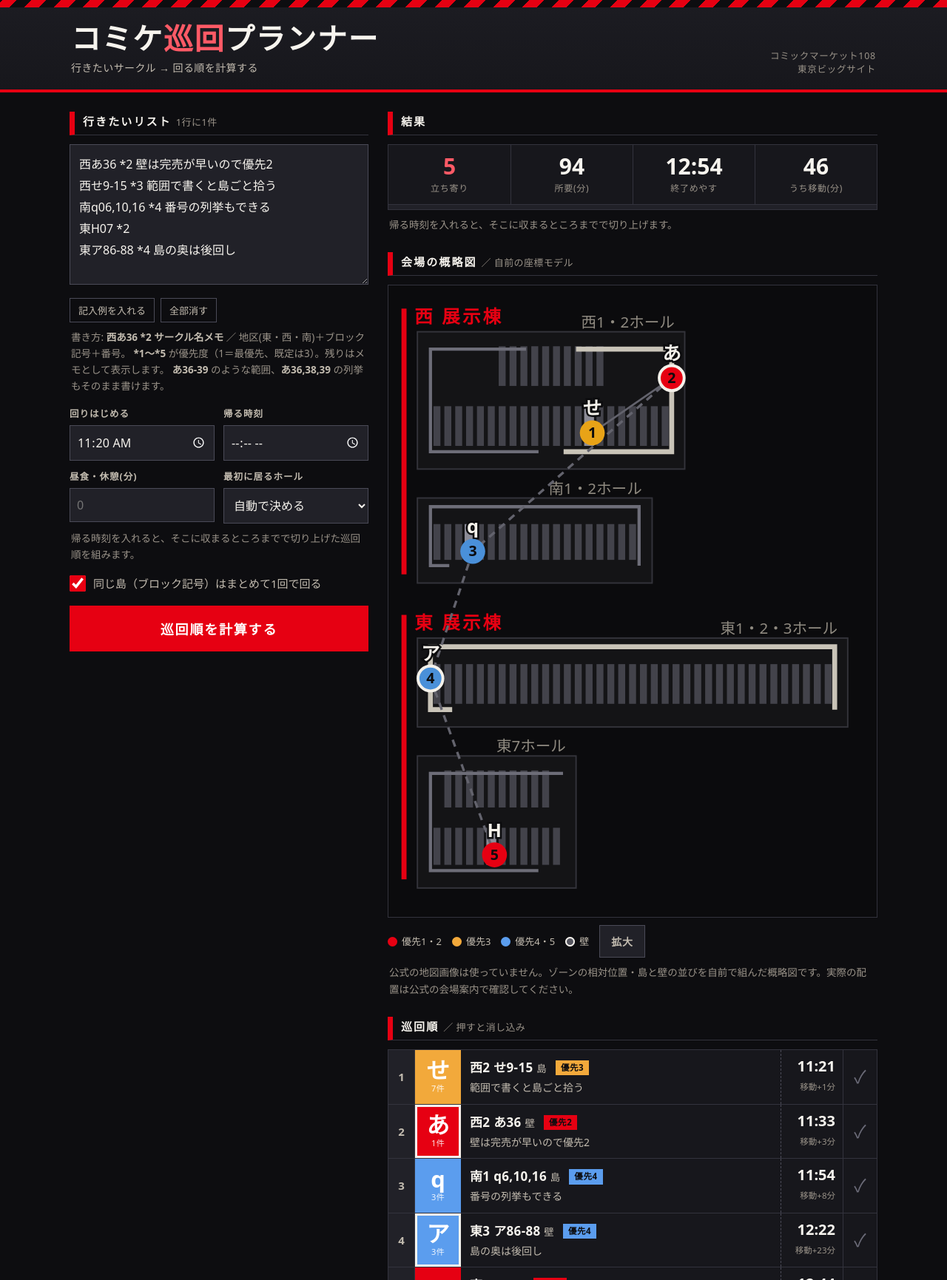
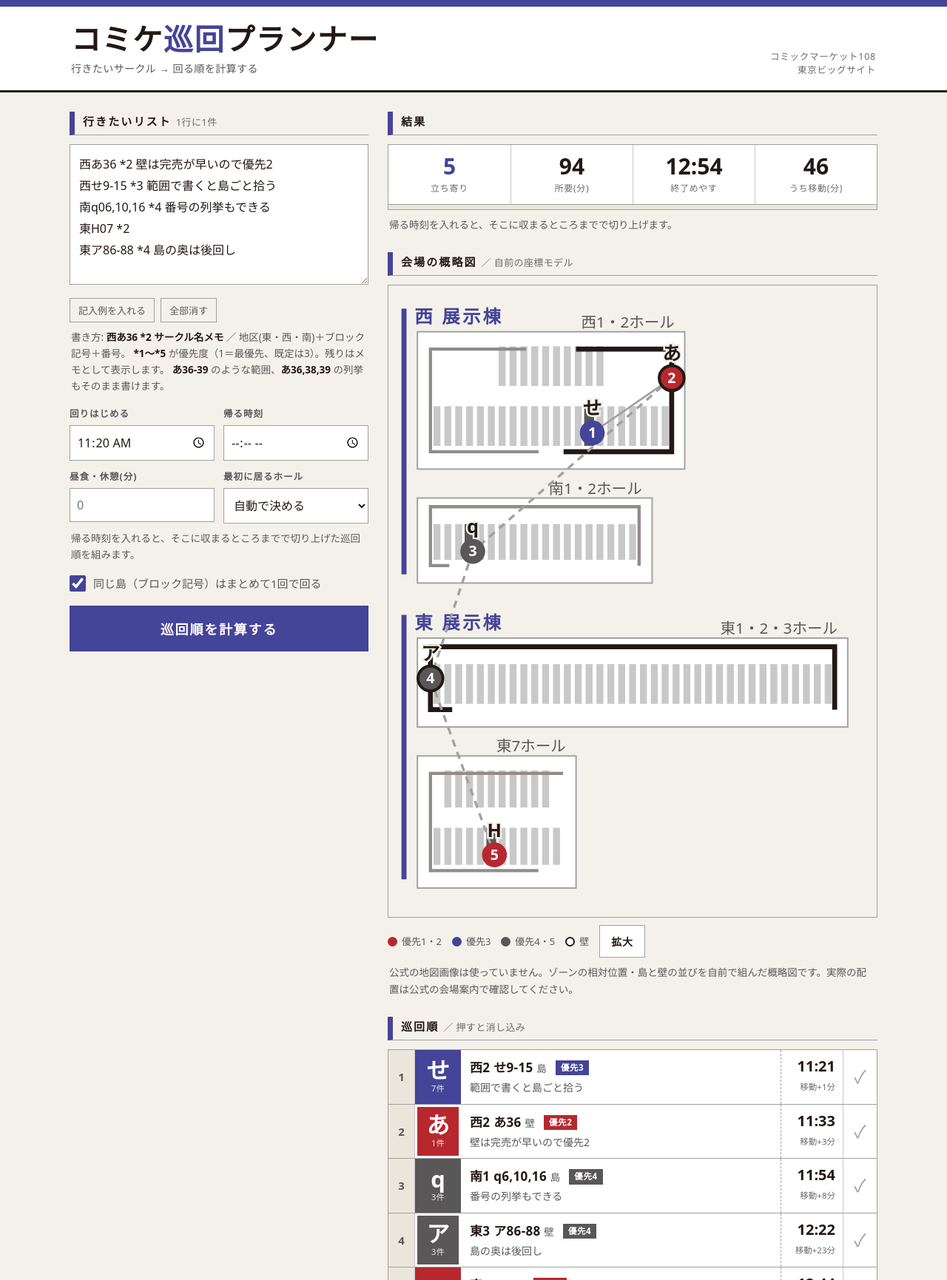
Before and after one commit to takumayellow/comiket-planner, a website with bundled scripts: page web/index.html in a window 1280 px wide. Shown: the top 1731 px of the page at 74% size. Built offline with nearby package versions, Linux system fonts and the light colour scheme.

Commit message:
style: 配色を公式カタログの実測値(紙・スミ・藍)に置き換える
赤×黒はカタログの色ではなかった。一次ソースを実測して採り直した:

- C108 折り込み地図 (公式 PNG) は彩度のある画素が 0.00%。白い紙とスミ
  #231815、グレー #595757/#918b8a/#a2a0a0/#c9c8c8 だけで刷られている
- 準備会公式サイト top/style.css の唯一の色みが藍紫 #444499/#000066/#dfdfff

よって暗色地をやめ、生成りの紙 #f4f1ea にスミで刷る構成にする。藍を
見出し・主ボタン・優先3 に、朱 #b7282e は警告と優先1・2 だけの差し色に絞る。
概略図も白いホール + スミの壁 + 淡いグレーの島に合わせた。

副次色は紙地に対する contrast を実測して決めた (--sumi2 6.4:1 / --sumi3
4.7:1 / 藍 7.4:1 / 朱 5.6:1、いずれも WCAG AA)。炎天下の屋外で読むので
暗色地より紙地の方が条件も良い。

```diff
--- a/web/app.css
+++ b/web/app.css
@@ -1,27 +1,33 @@
-/* コミケカタログ/会場地図の質感: 黒×赤、太ゴシック、直線、高い情報密度。
-   会場は照明が暗く、立ったまま片手で見るので:
+/* 配色はコミケ公式の一次ソースから採った (色を「それっぽく」創作しない):
+     - C108 折り込み地図 (comiket.co.jp/info-a/C108/images/C108CtlgMapAll.png) は
+       彩度のある画素が 0.00%。白い紙 + 印刷のスミ #231815 + グレー #595757/#918b8a/
+       #a2a0a0/#c9c8c8 だけで刷られている。カタログ本体も同じ「紙に黒一色」。
+     - 準備会公式サイト (comiket.co.jp/top/style.css) の唯一の色みが藍紫
+       #444499 / #5555aa / #6666bb / #000066 / #dfdfff。これがコミケのブランド色。
+   よって「紙＋スミ＋藍」が基調。朱 (--shu) は警告と最優先だけの差し色に留める。
+
+   会場は屋外・炎天下で片手で見るので:
    - 本文 17px を基準にする (小さい字は会場でまず読めない)
    - 入力欄は 16px 以上。iOS はこれ未満だとフォーカス時に勝手にズームする
-   - 副次テキストも彩度を落としすぎない (灰色が沈むと読めなくなる) */
+   - 紙地なので直射日光下でも沈まない */
 
 :root {
-  --ink: #0d0d10;
-  --ink2: #17171c;
-  --ink3: #212128;
-  --line: #33333d;
-  --line2: #4a4a57;
-  --paper: #f7f4ee;
-  --dim: #c3bcb0;    /* 副次テキスト。本文に対して十分明るく保つ */
-  --dim2: #9a9389;   /* 三次テキスト。これ以上暗くしない */
-  --red: #e60012;    /* 公式カタログの赤 */
-  --red-lt: #ff5a66; /* 暗背景の上で文字に使う赤 */
-  --red-dk: #a3000d;
-  --amber: #f2a93b;
-  --blue: #5b9dee;
-  --green: #3fb36b;
+  --paper: #f4f1ea;  /* カタログ本文の再生紙 */
+  --paper2: #eae6dc; /* 一段沈めた紙 (入力欄の下地・帯) */
+  --card: #ffffff;   /* 折り込み地図の白。表組みと地図の下地 */
+  --sumi: #231815;   /* 印刷のスミ (公式地図の実測値) */
+  --sumi2: #595757;  /* 副次テキスト (同上) */
+  --sumi3: #6f6a69;  /* 三次テキスト。紙地に対して 4.7:1、これ以上薄くしない */
+  --rule: #c9c8c8;   /* 罫 (同上) */
+  --rule2: #a2a0a0;  /* 濃い罫 (同上) */
+  --ai: #444499;     /* 準備会サイトの藍 */
+  --ai-dk: #000066;
+  --ai-lt: #6666bb;
+  --ai-pale: #dfdfff;
+  --shu: #b7282e;    /* 差し色。警告と最優先にだけ使う */
   --gothic: "Hiragino Kaku Gothic ProN", "Hiragino Sans", "Yu Gothic",
     YuGothic, "Noto Sans JP", Meiryo, system-ui, sans-serif;
-  color-scheme: dark;
+  color-scheme: light;
 }
 
 * { box-sizing: border-box; -webkit-tap-highlight-color: transparent; }
@@ -31,34 +37,31 @@ html { -webkit-text-size-adjust: 100%; }
 body {
   margin: 0;
   overflow-x: hidden; /* 何かが溢れても横スクロールは出さない (会場で片手操作するため) */
-  background: var(--ink);
-  color: var(--paper);
+  background: var(--paper);
+  color: var(--sumi);
   font-family: var(--gothic);
   font-size: 17px;
   line-height: 1.6;
   padding-bottom: env(safe-area-inset-bottom);
 }
 
-b.warn { color: var(--red-lt); }
+b.warn { color: var(--shu); }
 
 /* ---------- 見出し帯 ---------- */
 
 .masthead {
-  border-bottom: 4px solid var(--red);
-  background: linear-gradient(180deg, #1c1c22 0%, var(--ink2) 100%);
+  border-bottom: 3px solid var(--sumi);
+  background: var(--card);
 }
 
-.masthead__stripe {
-  height: 10px;
-  background: repeating-linear-gradient(-45deg,
-    var(--red) 0 14px, var(--ink) 14px 28px);
-}
+/* カタログの帯に相当する藍のベタ。斜線ハッチは工事現場的で公式には無い */
+.masthead__stripe { height: 9px; background: var(--ai); }
 
 .masthead__body {
   display: flex;
   align-items: flex-end;
   gap: 14px;
-  padding: 20px 16px 18px;
+  padding: 22px 16px 18px;
   max-width: 1120px;
   margin: 0 auto;
 }
@@ -73,12 +76,12 @@ b.warn { color: var(--red-lt); }
 
 .masthead h1 em {
   font-style: normal;
-  color: var(--red-lt);
+  color: var(--ai);
 }
 
 .masthead .tag {
   font-size: 14px;
-  color: var(--dim);
+  color: var(--sumi2);
   letter-spacing: 0.03em;
   margin-top: 7px;
 }
@@ -87,7 +90,7 @@ b.warn { color: var(--red-lt); }
   margin-left: auto;
   text-align: right;
   font-size: 12.5px;
-  color: var(--dim2);
+  color: var(--sumi3);
   letter-spacing: 0.06em;
   line-height: 1.45;
   min-width: 0;
@@ -130,28 +133,28 @@ h2 {
   font-size: 15px;
   font-weight: 900;
   letter-spacing: 0.14em;
-  color: var(--paper);
-  border-left: 7px solid var(--red);
-  border-bottom: 1px solid var(--line);
+  color: var(--sumi);
+  border-left: 7px solid var(--ai);
+  border-bottom: 1px solid var(--rule2);
   padding: 3px 0 7px 11px;
   line-height: 1.4;
 }
 
-h2 span { color: var(--dim2); font-weight: 400; letter-spacing: 0.03em; font-size: 13px; }
+h2 span { color: var(--sumi3); font-weight: 400; letter-spacing: 0.03em; font-size: 13px; }
 
-.hint { font-size: 13.5px; color: var(--dim2); margin: 9px 2px 0; line-height: 1.65; }
-.hint b { color: var(--dim); }
+.hint { font-size: 13.5px; color: var(--sumi2); margin: 9px 2px 0; line-height: 1.65; }
+.hint b { color: var(--sumi); }
 
 /* ---------- 入力 ---------- */
 
-.panel { background: var(--ink2); border: 1px solid var(--line); }
+.panel { background: var(--card); border: 1px solid var(--rule2); }
 
 textarea {
   width: 100%;
   min-height: 190px;
-  background: var(--ink3);
-  color: var(--paper);
-  border: 1px solid var(--line2);
+  background: var(--card);
+  color: var(--sumi);
+  border: 1px solid var(--rule2);
   border-radius: 0;
   padding: 12px;
   font-size: 16px;
@@ -161,7 +164,7 @@ textarea {
 }
 
 textarea:focus, input:focus, select:focus {
-  outline: 3px solid var(--red);
+  outline: 3px solid var(--ai);
   outline-offset: -3px;
 }
 
@@ -175,7 +178,7 @@ textarea:focus, input:focus, select:focus {
 label.f {
   display: block;
   font-size: 12.5px;
-  color: var(--dim);
+  color: var(--sumi2);
   letter-spacing: 0.08em;
   font-weight: 700;
 }
@@ -183,9 +186,9 @@ label.f {
 input, select {
   width: 100%;
   margin-top: 5px;
-  background: var(--ink3);
-  color: var(--paper);
-  border: 1px solid var(--line2);
+  background: var(--card);
+  color: var(--sumi);
+  border: 1px solid var(--rule2);
   border-radius: 0;
   padding: 11px 9px;
   font-size: 16px;
@@ -198,10 +201,10 @@ input, select {
   gap: 10px;
   margin-top: 16px;
   font-size: 15px;
-  color: var(--dim);
+  color: var(--sumi2);
 }
 
-.check input { width: 22px; height: 22px; margin: 0; accent-color: var(--red); }
+.check input { width: 22px; height: 22px; margin: 0; accent-color: var(--ai); }
 
 button {
   font-family: var(--gothic);
@@ -216,17 +219,17 @@ button {
   width: 100%;
   margin-top: 18px;
   padding: 18px;
-  background: var(--red);
+  background: var(--ai);
   color: #fff;
   font-size: 18px;
 }
 
-.btn-go:active { background: var(--red-dk); }
+.btn-go:active { background: var(--ai-dk); }
 
 .btn-sub {
-  background: var(--ink3);
-  color: var(--dim);
-  border: 1px solid var(--line2);
+  background: var(--card);
+  color: var(--sumi);
+  border: 1px solid var(--rule2);
   padding: 11px 15px;
   font-size: 14px;
   font-weight: 700;
@@ -239,8 +242,8 @@ button {
 
 .samples button {
   background: transparent;
-  border: 1px solid var(--line2);
-  color: var(--dim);
+  border: 1px solid var(--rule2);
+  color: var(--sumi2);
   font-size: 13px;
   font-weight: 400;
   letter-spacing: 0;
@@ -252,24 +255,24 @@ button {
 .summary {
   display: grid;
   grid-template-columns: repeat(4, 1fr);
-  border: 1px solid var(--line);
-  background: var(--ink2);
+  border: 1px solid var(--rule2);
+  background: var(--card);
 }
 
-.summary div { padding: 13px 4px 12px; text-align: center; border-left: 1px solid var(--line); }
+.summary div { padding: 13px 4px 12px; text-align: center; border-left: 1px solid var(--rule); }
 .summary div:first-child { border-left: 0; }
 .summary b { display: block; font-size: 30px; font-weight: 900; line-height: 1.05; }
-.summary small { display: block; margin-top: 4px; font-size: 12px; color: var(--dim2); letter-spacing: 0.06em; }
-.summary .accent b { color: var(--red-lt); }
+.summary small { display: block; margin-top: 4px; font-size: 12px; color: var(--sumi3); letter-spacing: 0.06em; }
+.summary .accent b { color: var(--ai); }
 
-.progress { height: 7px; background: var(--ink3); border: 1px solid var(--line); border-top: 0; }
-.progress i { display: block; height: 100%; background: var(--green); width: 0; transition: width .18s; }
+.progress { height: 7px; background: var(--paper2); border: 1px solid var(--rule2); border-top: 0; }
+.progress i { display: block; height: 100%; background: var(--ai); width: 0; transition: width .18s; }
 
 /* ---------- 地図 ---------- */
 
 .mapwrap {
-  border: 1px solid var(--line);
-  background: var(--ink);
+  border: 1px solid var(--rule2);
+  background: var(--card);
   overflow: auto;
   -webkit-overflow-scrolling: touch;
 }
@@ -282,7 +285,7 @@ button {
   gap: 14px;
   flex-wrap: wrap;
   font-size: 13px;
-  color: var(--dim);
+  color: var(--sumi2);
   margin-top: 10px;
   align-items: center;
 }
@@ -298,34 +301,34 @@ button {
 
 /* 優先度の色。CSP(style-src 'self') で style="" 属性が効かないので、
    色は必ずクラスで当てる。JS 側 stopColor() と対応させること。 */
-.p12 { background: var(--red); }
-.p3 { background: var(--amber); }
-.p45 { background: var(--blue); }
-.legend i.wallmark { background: #55555f; box-shadow: inset 0 0 0 2px var(--paper); }
+.p12 { background: var(--shu); }
+.p3 { background: var(--ai); }
+.p45 { background: var(--sumi2); }
+.legend i.wallmark { background: var(--card); box-shadow: inset 0 0 0 2px var(--sumi); }
 
 /* ---------- 巡回順 ---------- */
 
 .stop {
   display: flex;
   align-items: stretch;
-  border: 1px solid var(--line);
+  border: 1px solid var(--rule2);
   border-top: 0;
-  background: var(--ink2);
+  background: var(--card);
 }
 
-.stop:first-of-type { border-top: 1px solid var(--line); }
-.stop.done { opacity: 0.42; }
+.stop:first-of-type { border-top: 1px solid var(--rule2); }
+.stop.done { opacity: 0.45; }
 
 .stop__no {
   flex: 0 0 36px;
-  background: var(--ink3);
-  color: var(--dim);
+  background: var(--paper2);
+  color: var(--sumi2);
   font-size: 15px;
   font-weight: 900;
   display: flex;
   align-items: center;
   justify-content: center;
-  border-right: 1px solid var(--line);
+  border-right: 1px solid var(--rule);
 }
 
 .stop__sym {
@@ -340,16 +343,16 @@ button {
 
 .stop__sym b { font-size: 31px; font-weight: 900; line-height: 1; letter-spacing: 0; }
 .stop__sym s { font-size: 11px; text-decoration: none; opacity: .9; letter-spacing: .04em; }
-.stop__sym.wall { box-shadow: inset 0 0 0 3px var(--paper); }
+.stop__sym.wall { box-shadow: inset 0 0 0 3px var(--card); }
 
 .stop__main { flex: 1 1 auto; min-width: 0; padding: 10px 12px; }
 
 .stop__loc { font-size: 17px; font-weight: 700; letter-spacing: 0.02em; }
-.stop__loc u { text-decoration: none; color: var(--dim); font-weight: 400; font-size: 13.5px; }
+.stop__loc u { text-decoration: none; color: var(--sumi2); font-weight: 400; font-size: 13.5px; }
 /* メモ欄にはサークル名が入る。1 行で切ると会場で肝心の名前が読めないので 2 行まで出す */
 .stop__lab {
   font-size: 14px;
-  color: var(--dim);
+  color: var(--sumi2);
   margin-top: 3px;
   display: -webkit-box;
   -webkit-box-orient: vertical;
@@ -363,25 +366,25 @@ button {
   flex: 0 0 84px;
   text-align: right;
   padding: 10px 10px;
-  border-left: 1px dashed var(--line2);
+  border-left: 1px dashed var(--rule2);
   white-space: nowrap;
 }
 
 .stop__time b { display: block; font-size: 20px; font-weight: 900; line-height: 1.2; }
-.stop__time small { font-size: 11.5px; color: var(--dim2); }
+.stop__time small { font-size: 11.5px; color: var(--sumi3); }
 
 .stop__chk {
   flex: 0 0 46px;
-  border-left: 1px solid var(--line);
+  border-left: 1px solid var(--rule);
   background: transparent;
-  color: #6b6b78;
+  color: var(--rule2);
   font-size: 24px;
   display: flex;
   align-items: center;
   justify-content: center;
 }
 
-.stop.done .stop__chk { color: var(--green); }
+.stop.done .stop__chk { color: var(--ai); }
 
 /* 狭い画面では左右の固定カラムを詰めて、サークル名/メモの幅を確保する。
    文字サイズは落とさない (会場で読めなくなる) */
@@ -404,7 +407,7 @@ button {
   letter-spacing: 0.05em;
   padding: 1px 7px;
   margin-left: 7px;
-  color: var(--ink);
+  color: #fff;
   vertical-align: 2px;
 }
 
@@ -412,23 +415,23 @@ button {
 
 .notice {
   margin-top: 18px;
-  border: 1px solid var(--line);
-  border-left: 7px solid var(--amber);
-  background: var(--ink2);
+  border: 1px solid var(--rule2);
+  border-left: 7px solid var(--ai);
+  background: var(--card);
   padding: 13px 15px;
   font-size: 14px;
-  color: var(--dim);
+  color: var(--sumi2);
 }
 
-.notice.bad { border-left-color: var(--red); }
-.notice b { color: var(--paper); }
+.notice.bad { border-left-color: var(--shu); }
+.notice b { color: var(--sumi); }
 .notice ul { margin: 7px 0 0; padding-left: 20px; }
 
 .empty {
-  border: 1px dashed var(--line2);
+  border: 1px dashed var(--rule2);
   padding: 34px 16px;
   text-align: center;
-  color: var(--dim2);
+  color: var(--sumi2);
   font-size: 14.5px;
 }
 
@@ -436,14 +439,14 @@ button {
 
 footer {
   margin-top: 40px;
-  border-top: 1px solid var(--line);
+  border-top: 1px solid var(--rule2);
   padding: 18px 2px 0;
   font-size: 13px;
-  color: var(--dim2);
+  color: var(--sumi2);
   line-height: 1.8;
 }
 
-footer a { color: var(--dim); }
+footer a { color: var(--ai); }
 
 .grid-full { grid-column: 1 / -1; }
 
@@ -453,12 +456,12 @@ footer a { color: var(--dim); }
   display: none;
   align-items: center;
   gap: 12px;
-  border: 1px solid var(--red);
-  background: rgba(230, 0, 18, .11);
+  border: 1px solid var(--ai);
+  background: var(--ai-pale);
   padding: 13px 15px;
   font-size: 14px;
   margin-top: 18px;
 }
 
 .install.on { display: flex; }
-.install button { margin-left: auto; background: var(--red); color: #fff; padding: 10px 16px; font-size: 14px; }
+.install button { margin-left: auto; background: var(--ai); color: #fff; padding: 10px 16px; font-size: 14px; }
--- a/web/js/map.js
+++ b/web/js/map.js
@@ -13,23 +13,26 @@ const PAD = 26;
 const GAP_IN = 32;   // 同じ棟のホール間
 const GAP_GRP = 50;  // 棟と棟の間
 
+// 公式の折り込み地図は白い紙にスミ一色 (彩度のある画素 0.00% を実測) なので、それに寄せる。
+// 棟の見出しだけ準備会サイトの藍。app.css の :root と対で管理すること。
 const C = {
-  zone: '#141416',
-  zoneEdge: '#33333a',
-  island: '#43434b',
-  islandHit: '#8b8b96',
-  wall: '#6d6d78',
-  wallHit: '#c9c4b8',
-  code: '#f4f1ea',
-  label: '#8f8a80',
-  row: '#e60012',
-  link: '#63636d',
+  paper: '#f4f1ea',
+  zone: '#ffffff',
+  zoneEdge: '#a2a0a0',
+  island: '#c9c8c8',
+  islandHit: '#595757',
+  wall: '#918b8a',
+  wallHit: '#231815',
+  code: '#231815',
+  label: '#595757',
+  row: '#444499',
+  link: '#a2a0a0',
 };
 
 export function stopColor(priority) {
-  if (priority <= 2) return '#e60012';
-  if (priority === 3) return '#e8a317';
-  return '#4a90d9';
+  if (priority <= 2) return '#b7282e';
+  if (priority === 3) return '#444499';
+  return '#595757';
 }
 
 /** HTML 側で使う色クラス。app.css の .p12/.p3/.p45 と対。 */
@@ -84,7 +87,7 @@ export function renderMap(layout, plan) {
   const out = [];
   out.push(`<svg xmlns="http://www.w3.org/2000/svg" viewBox="0 0 ${r(totalW)} ${r(totalH)}" `
     + 'role="img" aria-label="会場の概略図と巡回順">');
-  out.push(`<rect width="${r(totalW)}" height="${r(totalH)}" fill="#0b0b0d"/>`);
+  out.push(`<rect width="${r(totalW)}" height="${r(totalH)}" fill="${C.paper}"/>`);
 
   for (const b of bands) {
     out.push(`<rect x="${PAD - 17}" y="${r(b.top - 22)}" width="3.5" `
@@ -131,12 +134,12 @@ export function renderMap(layout, plan) {
     const up = yy > place.get(s.point.zone).y + 12;
     const ty = up ? yy - 12.5 : yy + 20;
     out.push(`<text x="${r(x)}" y="${r(ty)}" fill="${C.code}" font-size="13" `
-      + `font-weight="700" text-anchor="middle" stroke="#0b0b0d" stroke-width="2.6" `
+      + `font-weight="700" text-anchor="middle" stroke="${C.paper}" stroke-width="2.6" `
       + `paint-order="stroke">${esc(s.placement.block)}</text>`);
     out.push(`<circle cx="${r(x)}" cy="${r(yy)}" r="8.6" `
       + `fill="${stopColor(s.placement.priority)}"`
-      + `${s.wall ? ' stroke="#f4f1ea" stroke-width="2"' : ''}/>`);
-    out.push(`<text x="${r(x)}" y="${r(yy + 3.5)}" fill="#0b0b0d" font-size="10" `
+      + `${s.wall ? ' stroke="#231815" stroke-width="2"' : ''}/>`);
+    out.push(`<text x="${r(x)}" y="${r(yy + 3.5)}" fill="#ffffff" font-size="10" `
       + `font-weight="700" text-anchor="middle">${i + 1}</text>`);
   });
 
--- a/web/sw.js
+++ b/web/sw.js
@@ -3,7 +3,7 @@
 
 // VERSION は手で書かない。scripts/stamp_sw_version.py が ASSETS 実体のハッシュから
 // 打ち直す (手動運用だと JS だけ直したときに install が発火せず古い版が residue する)。
-const VERSION = 'cp-0c60341f776d';
+const VERSION = 'cp-4c9012b5cb68';
 // './index.html' は入れない。Vercel の cleanUrls が /index.html → / に 308 する結果
 // リダイレクト済みレスポンスになり、Cache.put が TypeError を投げて install ごと失敗する
 // (= オフラインが一切効かなくなる)。シェルは './' だけを持つ。
```
Also changed, not shown: web/index.html (+2 -2 lines), web/manifest.webmanifest.
